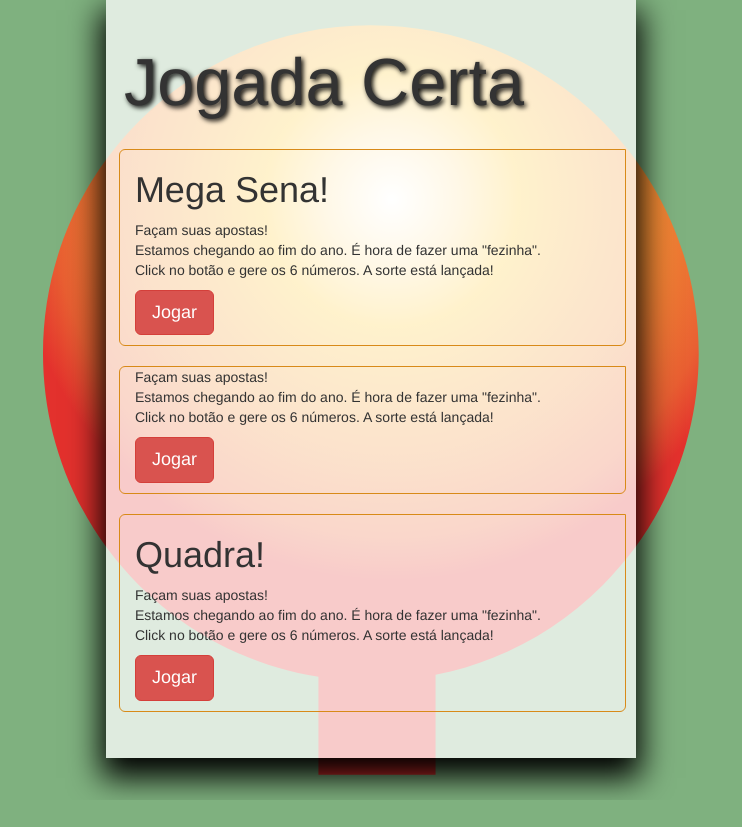
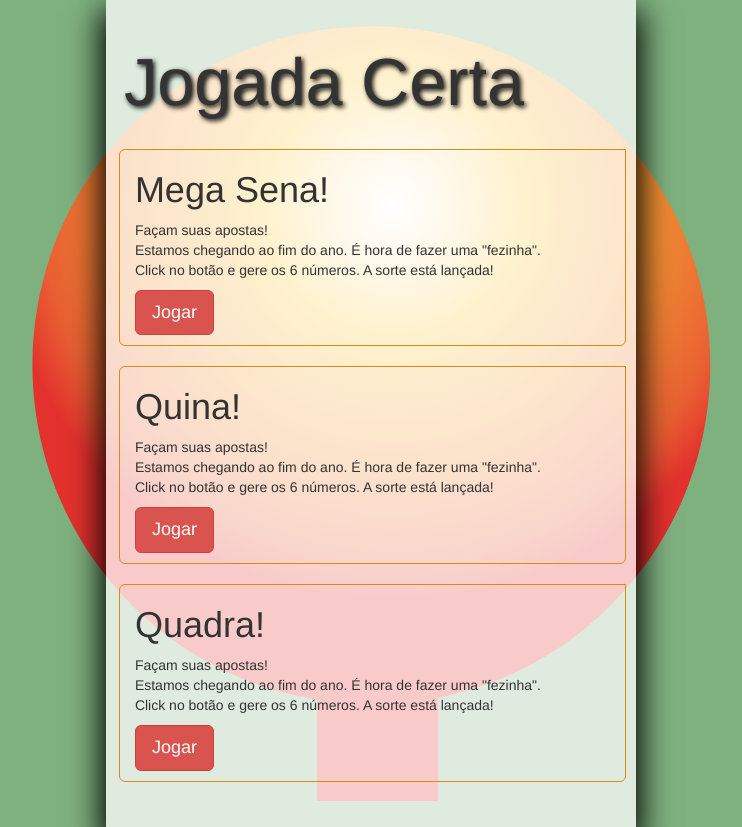
Before and after one commit to danilogripa/mega, a plain HTML site: page index.html in a window 1280 px wide. Shown: the whole page, without its empty margins (269-1011 px from the left). Before the commit the page ends 800 px from the top, so only its background shows below. Drawn offline with Linux system fonts and the light colour scheme.

Commit message:
adicionando o nome quina

```diff
--- a/index.html
+++ b/index.html
@@ -60,7 +60,7 @@ Do the following if you're using your customized build of modernizr (http://www.
     <div class="col-md-6 boxer">
         <div class="">
             <div ><!--class="jumbotron"-->
-
+                    <h1>Quina!</h1>
                     <p>Façam suas apostas! <br>
                     Estamos chegando ao fim do ano. É hora de fazer uma "fezinha".<br>
                     Click no botão e gere os 6 números. A sorte está lançada!</p>
```
